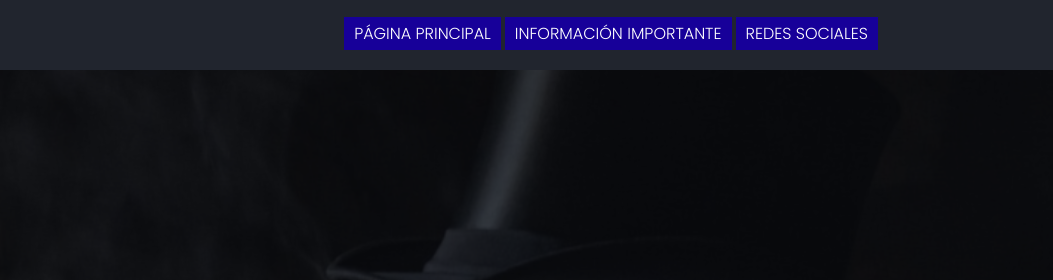
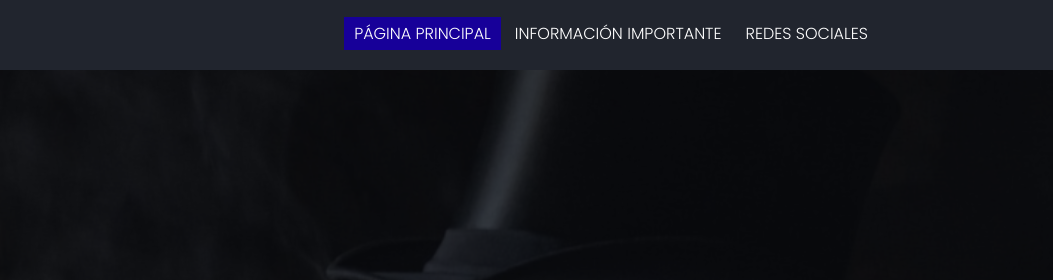
Before and after one commit to TheUnrealZaka/AntiPlague, a plain HTML site: page index.html in a window 1280 px wide. Shown: the top 280 px of the page, 227-1280 px from the left. Drawn offline with nearby package versions, Linux system fonts and the light colour scheme.

Commit message:
Update index.html

```diff
--- a/index.html
+++ b/index.html
@@ -29,8 +29,8 @@
 		<nav>
 		 <ul class="nav-bar"><div class="bg"></div>
 			<li><a class="nav-link active" href="#home">Página principal</a></li>
-			<li><a class="nav-link active" href="#project">Información importante</a></li>
-			<li><a class="nav-link active" href="#contact">Redes sociales</a></li>
+			<li><a class="nav-link" href="#project">Información importante</a></li>
+			<li><a class="nav-link" href="#contact">Redes sociales</a></li>
 		 </ul>
 
 			<div class="hamburger">
```
